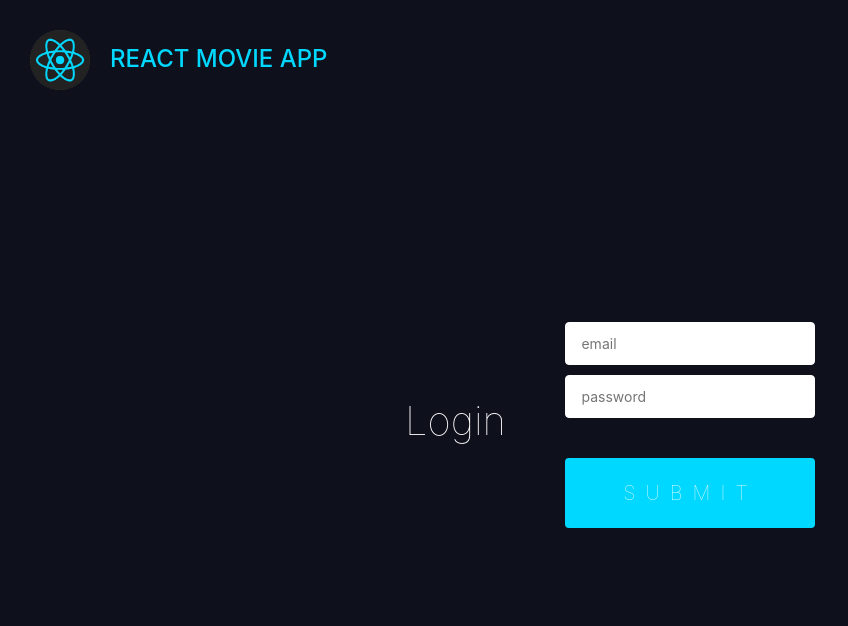
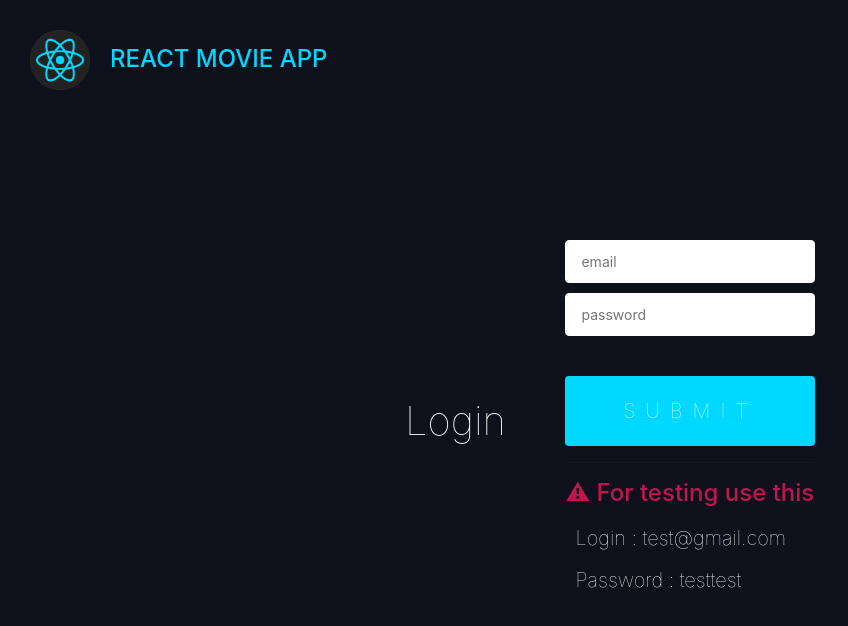
Before and after one commit to Aligan18/react-movie-app, a React (Create React App) app: page / in a window 1280 px wide. Both pictures are taken after a click on the button "Login". Shown: the top 626 px of the page, without its empty margins (0-848 px from the left). Built offline with nearby package versions, Linux system fonts and the light colour scheme; no server answers.

Commit message:
added testing gmail for Login page

```diff
--- a/src/components/Form/Form.jsx
+++ b/src/components/Form/Form.jsx
@@ -30,6 +30,13 @@ const Form = ({handleSubmit, typeForm, errors,onSubmit,typePage}) => {
             )}
 
             <input className={classes.input} type ='submit'/>
+            <hr/>
+
+                <h4 className={classes.p}>For testing use this</h4>
+            <div className={classes.flex}>
+                <h5 className={classes.h1}>Login : test@gmail.com </h5>
+                <h5 className={classes.h1}>Password : testtest </h5>
+            </div>
         </form>
     </div>
     </div>
--- a/src/components/Form/Form.module.scss
+++ b/src/components/Form/Form.module.scss
@@ -3,6 +3,11 @@
   .form {
     max-width: 500px;
     margin: 0 auto;
+  }
+
+  .flex{
+    padding: 10px;
+
   }
 
   .h1 {
--- a/src/components/SearchString/SearchString.jsx
+++ b/src/components/SearchString/SearchString.jsx
@@ -39,7 +39,7 @@ const SearchString = () => {
 return <div className={classes.wrapper}>
             <div className={classes.searchBox}>
 
-                <input onChange={(event)=>handleChange(event)} className={classes.search} type={'text'} />
+                <input onChange={(event)=>handleChange(event)} value={value} className={classes.search} type={'text'} />
 
             </div>
             { resultList && <div classes={classes.resultBox}>
```
